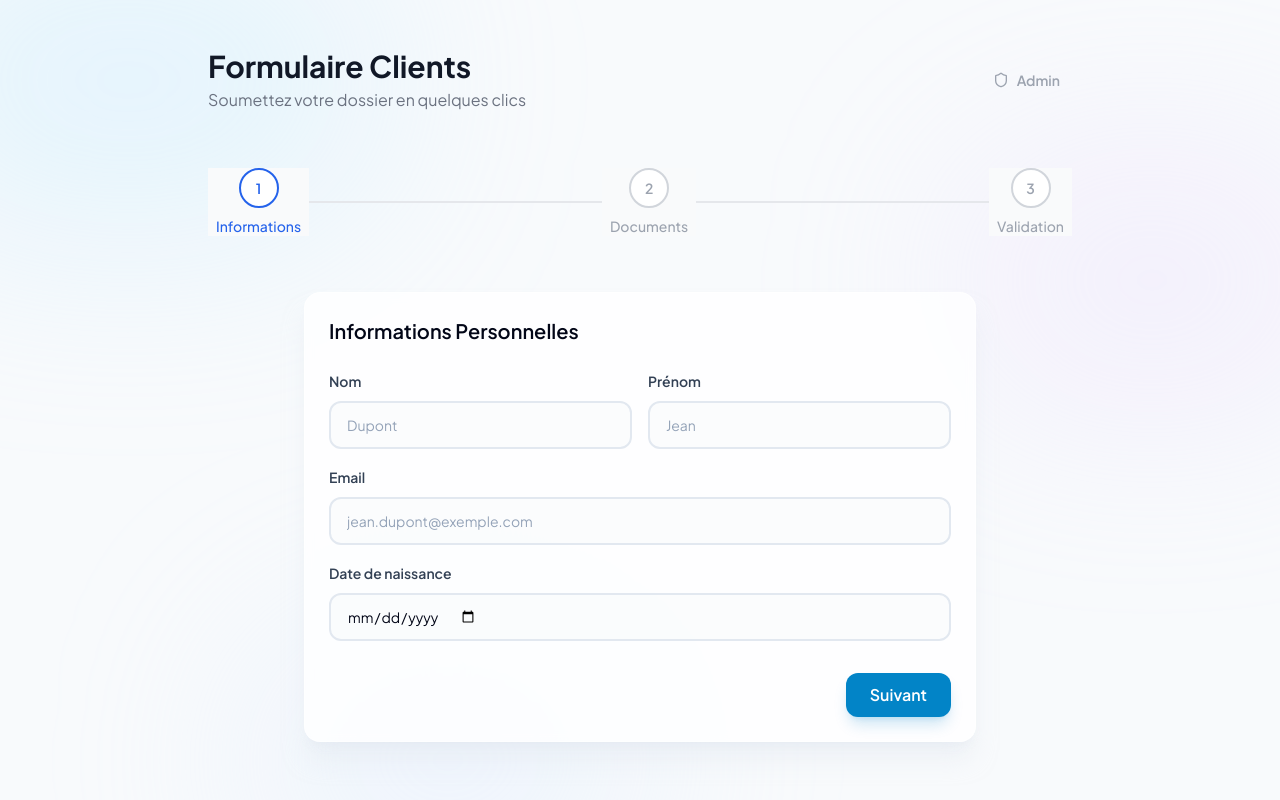
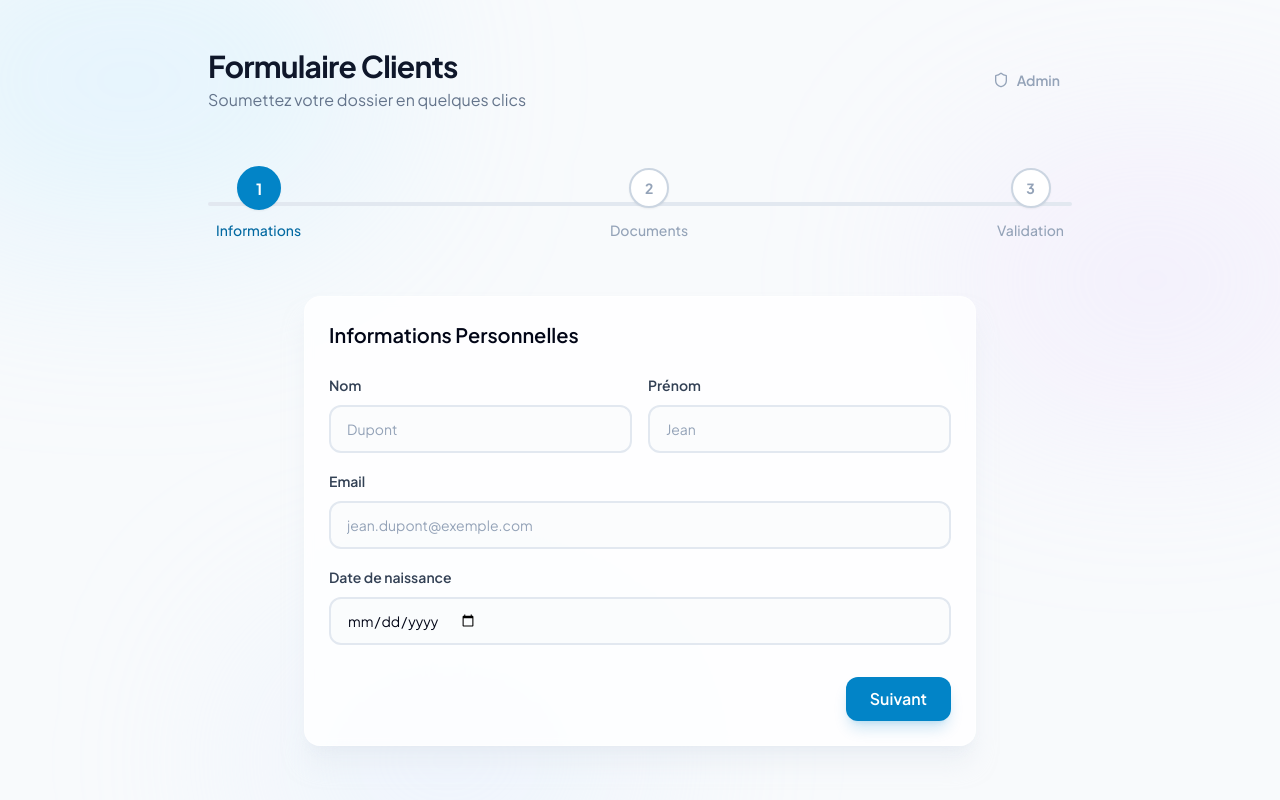
Before and after one commit to Hillan-Zbr/formulaire-Clients, a React (Vite) app: page / in a window 1280 px wide. Built offline with nearby package versions, Linux system fonts and the light colour scheme; no server answers.

Commit message:
Add smooth transitions and stepper animations

```diff
--- a/package.json
+++ b/package.json
@@ -11,6 +11,7 @@
   },
   "dependencies": {
     "clsx": "^2.1.0",
+    "framer-motion": "^12.23.26",
     "lucide-react": "^0.344.0",
     "react": "^18.2.0",
     "react-dom": "^18.2.0",
--- a/src/App.tsx
+++ b/src/App.tsx
@@ -8,6 +8,7 @@ import { AdminDashboard } from './components/admin/AdminDashboard';
 import { FormData } from './types';
 import { Button } from './components/ui/Button';
 import { Shield } from 'lucide-react';
+import { motion, AnimatePresence } from 'framer-motion';
 
 const INITIAL_DATA: FormData = {
   firstName: '',
@@ -49,14 +50,14 @@ function App() {
     <Layout>
       <div className="flex justify-between items-center mb-8">
         <div>
-          <h1 className="text-3xl font-bold text-gray-900">Formulaire Clients</h1>
-          <p className="text-gray-500 mt-1">Soumettez votre dossier en quelques clics</p>
+          <h1 className="text-3xl font-bold text-slate-900 tracking-tight">Formulaire Clients</h1>
+          <p className="text-slate-500 mt-1">Soumettez votre dossier en quelques clics</p>
         </div>
         <Button
           variant="ghost"
           size="sm"
           onClick={() => setIsAdminMode(true)}
-          className="text-gray-400 hover:text-gray-600"
+          className="text-slate-400 hover:text-brand-600 hover:bg-brand-50"
         >
           <Shield className="w-4 h-4 mr-2" />
           Admin
@@ -66,30 +67,56 @@ function App() {
       <Stepper currentStep={step} steps={STEPS} />
 
       <div className="mt-8">
+        <AnimatePresence mode="wait">
           {step === 1 && (
+            <motion.div
+              key="step1"
+              initial={{ x: 10, opacity: 0 }}
+              animate={{ x: 0, opacity: 1 }}
+              exit={{ x: -10, opacity: 0 }}
+              transition={{ duration: 0.2 }}
+            >
               <PersonalInfo
                 data={formData}
                 onUpdate={updateData}
                 onNext={nextStep}
               />
+            </motion.div>
           )}
 
           {step === 2 && (
+            <motion.div
+              key="step2"
+              initial={{ x: 10, opacity: 0 }}
+              animate={{ x: 0, opacity: 1 }}
+              exit={{ x: -10, opacity: 0 }}
+              transition={{ duration: 0.2 }}
+            >
               <DocumentUpload
                 data={formData}
                 onUpdate={updateData}
                 onNext={nextStep}
                 onBack={prevStep}
               />
+            </motion.div>
           )}
 
           {step === 3 && (
+            <motion.div
+              key="step3"
+              initial={{ x: 10, opacity: 0 }}
+              animate={{ x: 0, opacity: 1 }}
+              exit={{ x: -10, opacity: 0 }}
+              transition={{ duration: 0.2 }}
+            >
               <Summary
                 data={formData}
                 onBack={prevStep}
                 onSubmit={handleReset}
               />
+            </motion.div>
           )}
+        </AnimatePresence>
       </div>
     </Layout>
   );
--- a/src/components/form/Stepper.tsx
+++ b/src/components/form/Stepper.tsx
@@ -1,5 +1,6 @@
 import { Check } from 'lucide-react';
 import { cn } from '../../lib/utils';
+import { motion } from 'framer-motion';
 
 interface StepperProps {
   currentStep: number;
@@ -10,7 +11,17 @@ export const Stepper = ({ currentStep, steps }: StepperProps) => {
   return (
     <div className="w-full py-6">
       <div className="flex items-center justify-between relative">
-        <div className="absolute left-0 top-1/2 -z-10 h-0.5 w-full -translate-y-1/2 bg-gray-200" />
+        {/* Barre de fond grise */}
+        <div className="absolute left-0 top-1/2 -z-20 h-1 w-full -translate-y-1/2 bg-slate-200 rounded-full" />
+
+        {/* Barre de progression colorée (Animée) */}
+        <motion.div
+          className="absolute left-0 top-1/2 -z-10 h-1 -translate-y-1/2 bg-brand-600 rounded-full origin-left"
+          initial={{ scaleX: 0 }}
+          animate={{ scaleX: (currentStep - 1) / (steps.length - 1) }}
+          transition={{ duration: 0.5, ease: "easeInOut" }}
+          style={{ width: '100%' }}
+        />
 
         {steps.map((step, index) => {
           const stepNumber = index + 1;
@@ -18,27 +29,30 @@ export const Stepper = ({ currentStep, steps }: StepperProps) => {
           const isCurrent = currentStep === stepNumber;
 
           return (
-            <div key={step} className="flex flex-col items-center bg-gray-50 px-2">
-              <div
+            <div key={step} className="flex flex-col items-center px-2 z-10">
+              <motion.div
+                initial={false}
+                animate={{
+                  scale: isCurrent ? 1.1 : 1,
+                  backgroundColor: isCompleted || isCurrent ? '#0284c7' : '#ffffff', // brand-600 vs white
+                  borderColor: isCompleted || isCurrent ? '#0284c7' : '#cbd5e1', // brand-600 vs slate-300
+                }}
+                transition={{ duration: 0.3 }}
                 className={cn(
-                  "flex h-10 w-10 items-center justify-center rounded-full border-2 transition-colors duration-300",
-                  isCompleted
-                    ? "border-blue-600 bg-blue-600 text-white"
-                    : isCurrent
-                    ? "border-blue-600 bg-white text-blue-600"
-                    : "border-gray-300 bg-white text-gray-400"
+                  "flex h-10 w-10 items-center justify-center rounded-full border-2 shadow-sm transition-colors duration-300",
+                  isCompleted || isCurrent ? "text-white" : "text-slate-400"
                 )}
               >
                 {isCompleted ? (
-                  <Check className="h-6 w-6" />
+                  <Check className="h-5 w-5" />
                 ) : (
-                  <span className="text-sm font-semibold">{stepNumber}</span>
+                  <span className="text-sm font-bold">{stepNumber}</span>
                 )}
-              </div>
+              </motion.div>
               <span
                 className={cn(
-                  "mt-2 text-sm font-medium transition-colors duration-300",
-                  isCurrent || isCompleted ? "text-blue-600" : "text-gray-400"
+                  "mt-3 text-sm font-medium transition-colors duration-300",
+                  isCurrent ? "text-brand-700" : isCompleted ? "text-brand-600" : "text-slate-400"
                 )}
               >
                 {step}
```
Also changed, not shown: 1 other file (tests, documents, lock files or other folders). Lines whose indentation alone changed are shown as unchanged.
